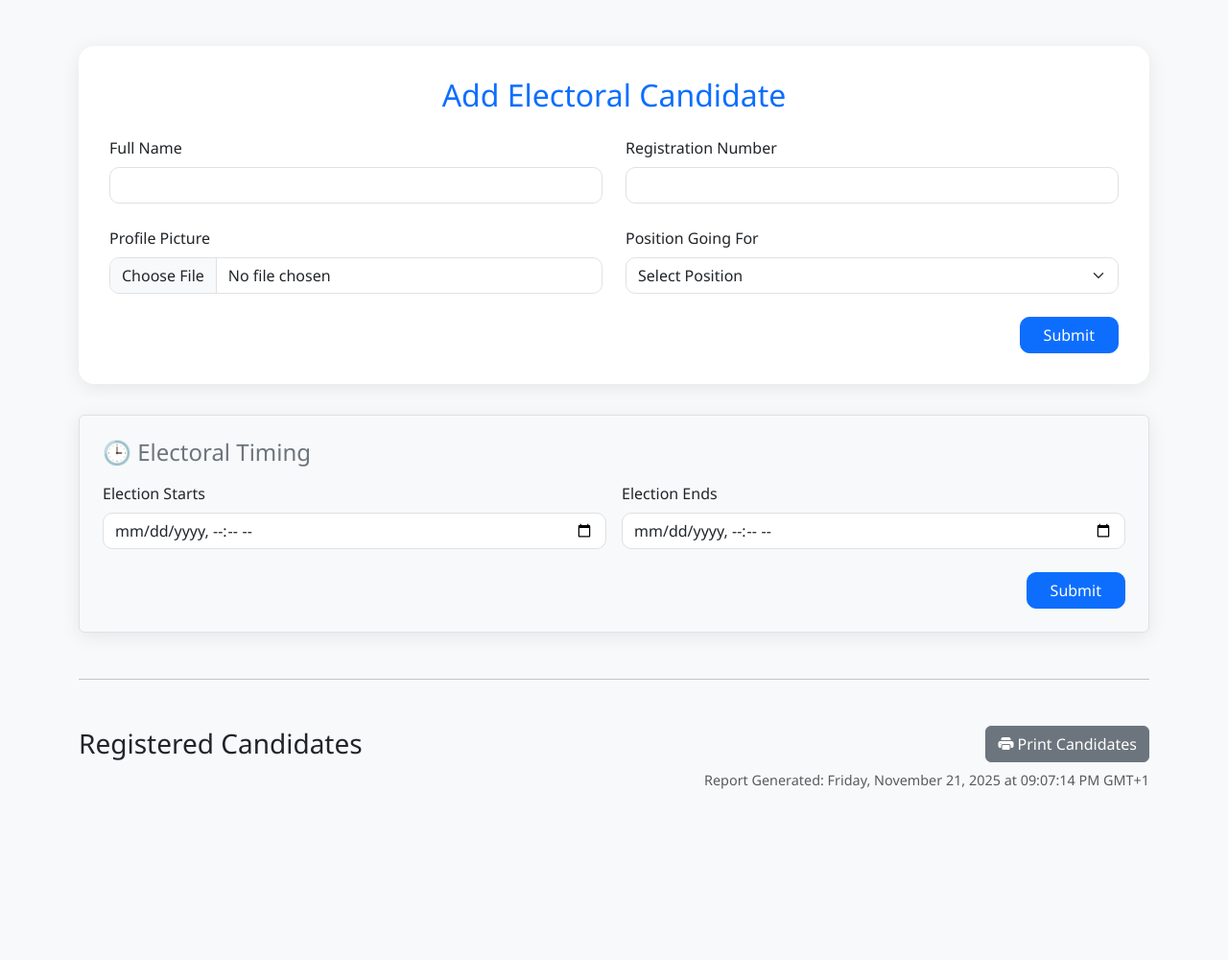
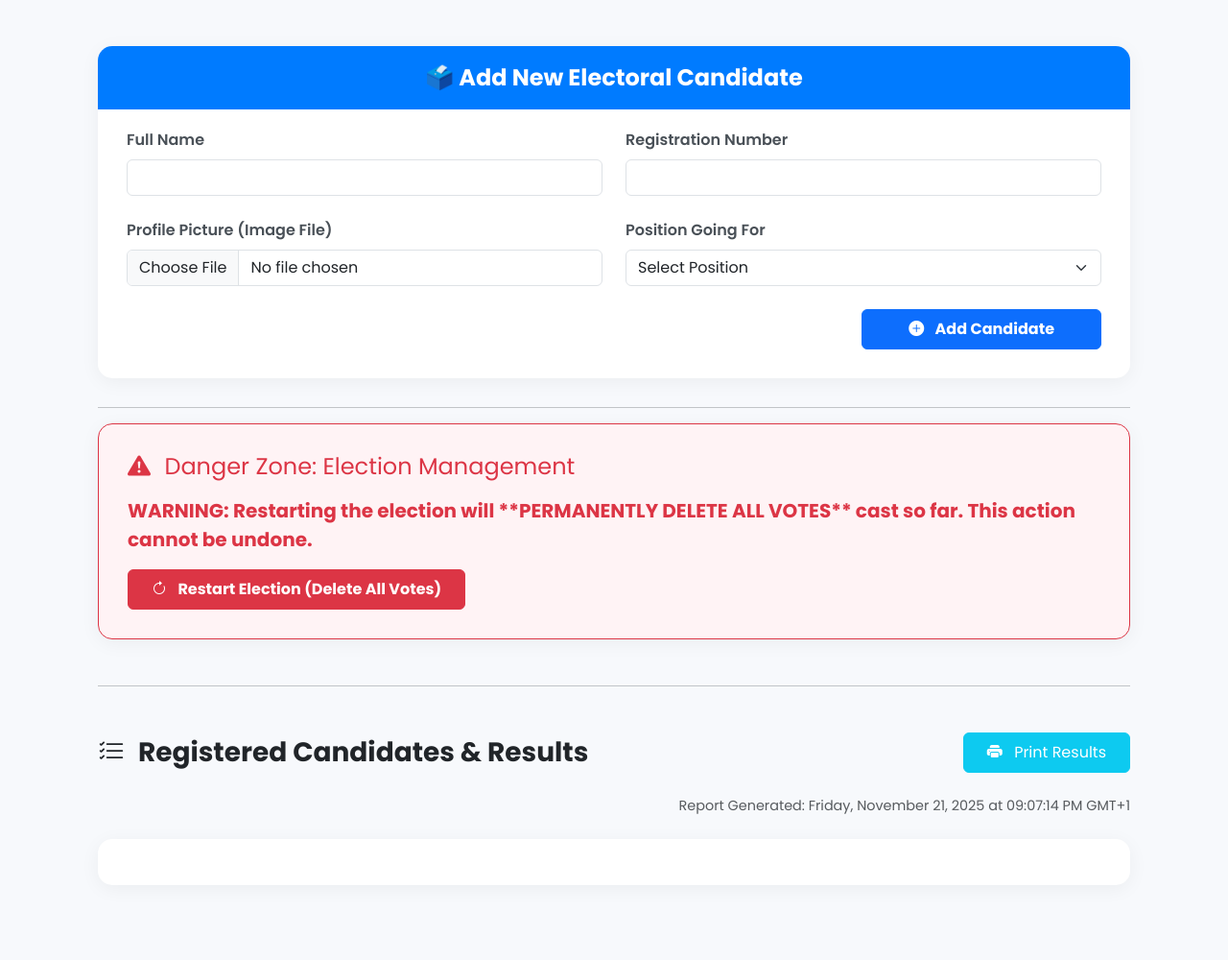
Before and after one commit to chibuike2003/palgunn, a Flask app: page /admin_addcandidate in a window 1280 px wide. Shown: the whole page at 96% size. Before the commit the page ends 822 px from the top, so only its background shows below. Run offline with Flask 3, Linux system fonts and the light colour scheme; the visitor is signed in with stand-in values (Sample User, id 1); data that the repository does not hold is empty.

Commit message:
Update admin_addcandidates.html

```diff
--- a/templates/admin_addcandidates.html
+++ b/templates/admin_addcandidates.html
@@ -3,83 +3,95 @@
 <head>
     <meta charset="UTF-8" />
     <meta name="viewport" content="width=device-width, initial-scale=1.0"/>
-    <title>Add Electoral Candidates</title>
+    <title>Manage Electoral Candidates</title>
     <link href="https://cdn.jsdelivr.net/npm/bootstrap@5.3.3/dist/css/bootstrap.min.css" rel="stylesheet" />
+    <link href="https://cdn.jsdelivr.net/npm/bootstrap-icons@1.11.3/font/bootstrap-icons.min.css" rel="stylesheet">
+    <link href="https://fonts.googleapis.com/css2?family=Poppins:wght@400;600;700&display=swap" rel="stylesheet">
+
     <style>
+        /* Custom Styles for a beautiful, modern look */
         body {
-            background: #f8f9fa;
-            font-family: 'Segoe UI', Tahoma, Geneva, Verdana, sans-serif;
+            background-color: #f7f9fc; /* Light background for contrast */
+            font-family: 'Poppins', sans-serif;
         }
-        .dashboard-card {
-            border-radius: 16px;
-            box-shadow: 0 4px 20px rgba(0, 0, 0, 0.08);
-            background: #fff;
-            padding: 2rem;
-            margin-bottom: 2rem; /* Added margin for separation */
+
+        .container {
+            max-width: 1100px;
         }
-        .form-control, .form-select {
-            border-radius: 10px;
+
+        /* Styling for the main sections/cards */
+        .admin-card {
+            background: #ffffff;
+            border: none;
+            border-radius: 15px;
+            padding: 30px;
+            box-shadow: 0 4px 20px rgba(0, 0, 0, 0.05); /* Soft shadow */
+            margin-bottom: 30px;
         }
-        .btn-primary {
-            border-radius: 10px;
+
+        .card-header-primary {
+            background-color: #007bff; /* Primary blue for header */
+            color: white;
+            padding: 15px 30px;
+            margin: -30px -30px 20px -30px; /* Pull header into padding area */
+            border-top-left-radius: 15px;
+            border-top-right-radius: 15px;
+            font-weight: 700;
+            font-size: 1.5rem;
+            text-align: center;
+        }
+
+        /* Candidate Card Styling */
+        .candidate-card {
+            background-color: #ffffff;
+            border-left: 5px solid #007bff; /* Blue accent bar */
+            border-radius: 8px;
+            padding: 15px;
+            transition: all 0.3s ease;
+            box-shadow: 0 2px 8px rgba(0, 0, 0, 0.05);
+        }
+
+        .candidate-card:hover {
+            transform: translateY(-3px);
+            box-shadow: 0 4px 12px rgba(0, 0, 0, 0.1);
+        }
+
+        .candidate-img {
+            width: 80px;
+            height: 80px;
+            object-fit: cover;
+            border-radius: 50%; /* Circular image */
+            border: 3px solid #007bff;
+        }
+
+        .candidate-card h5 {
+            color: #343a40;
+            font-weight: 600;
+        }
+
+        .candidate-card h5:last-child {
+            color: #28a745; /* Green for vote count */
+            font-weight: 700;
+            margin-top: 5px;
+        }
+
+        .form-label {
+            font-weight: 600;
+            color: #495057;
+        }
+
+        /* Print Styles */
+        @media print {
+            .no-print {
+                display: none !important;
+            }
+            body {
+                background-color: white;
             }
             .candidate-card {
-            border: 1px solid #dee2e6;
-            border-radius: 12px;
-            padding: 1rem;
-            background: #ffffff;
-        }
-        .candidate-img {
-            height: 80px;
-            width: 80px;
-            object-fit: cover;
-            border-radius: 50%;
-        }
-
-        /* Styles for flashed messages using Bootstrap classes */
-        .alert {
-            margin-top: 1rem;
-            margin-bottom: 1rem;
-        }
-
-        /* --- Print Specific Styles --- */
-        @media print {
-            body {
-                background: none; /* No background on print */
-                color: #000; /* Ensure text is black */
-            }
-            .dashboard-card {
-                box-shadow: none; /* Remove shadows for print */
-                border: none; /* Remove borders if not needed for print */
-                padding: 0; /* Adjust padding for print */
-                margin-bottom: 0;
-            }
-            .no-print {
-                display: none !important; /* Hide elements you don't want to print */
-            }
-            h1, h2, h3, h4, h5, h6 {
-                color: #000 !important; /* Ensure headings are black */
-            }
-            /* Optional: Adjust layout for better printing, e.g., remove columns */
-            .row.g-4 {
-                display: block !important;
-            }
-            .col-md-4 {
-                width: 100% !important;
-                float: none !important;
-                margin-bottom: 15px; /* Add some spacing between candidate cards */
-            }
-            .candidate-card {
-                border: 1px solid #ccc; /* Add a subtle border for each candidate */
-            }
-            /* Ensure the date/time is visible when printing */
-            #currentDateTime {
-                display: block !important; /* Override no-print if it was accidentally applied */
-                margin-top: 15px;
-                margin-bottom: 15px;
-                text-align: right; /* Align right on print as well */
-                font-size: 0.9em;
-                color: #555;
+                border: 1px solid #ccc !important;
+                border-left: 5px solid #007bff !important;
+                box-shadow: none;
             }
         }
     </style>
@@ -87,22 +99,27 @@
 <body>
 
 <div class="container py-5">
-        <div class="dashboard-card no-print">
-            <h2 class="mb-4 text-center text-primary">Add Electoral Candidate</h2>
-            <form action="" method="POST" enctype="multipart/form-data">
 
-                <div class="row g-4">
+    {# --- 1. Add Electoral Candidate Form --- #}
+    <div class="admin-card no-print">
+        <div class="card-header-primary">
+            🗳️ Add New Electoral Candidate
+        </div>
+        <form action="{{ url_for('add_candidate') }}" method="POST" enctype="multipart/form-data">
+
+            {# Flash Messages #}
             {% with messages = get_flashed_messages(with_categories=true) %}
             {% if messages %}
                 {% for category, message in messages %}
                     <div class="alert alert-{{ category }} alert-dismissible fade show" role="alert">
-                                {{ message }}
+                        {{ message|safe }}
                         <button type="button" class="btn-close" data-bs-dismiss="alert" aria-label="Close"></button>
                     </div>
                 {% endfor %}
             {% endif %}
             {% endwith %}
 
+            <div class="row g-4">
                 <div class="col-md-6">
                     <label for="fullname" class="form-label">Full Name</label>
                     <input type="text" name="fullname" class="form-control" id="fullname" required>
@@ -112,101 +129,119 @@
                     <input type="text" name="regno" class="form-control" id="regno" required>
                 </div>
                 <div class="col-md-6">
-                        <label for="profile_pic" class="form-label">Profile Picture</label>
+                    <label for="profile_pic" class="form-label">Profile Picture (Image File)</label>
                     <input type="file" name="profile_pic" class="form-control" id="profile_pic" accept="image/*" required>
                 </div>
                 <div class="col-md-6">
                     <label for="position" class="form-label">Position Going For</label>
                     <select name="position" class="form-select" id="position" required>
-                            <option selected disabled>Select Position</option>
-                            <option name='president'>President</option>
-                            <option name='vice president'>Vice President</option>
-                            <option name='secretary general'>Secretary General</option>
-                            <option name='assistant secretary general'>Assistant Secretary General</option>
-                            <option name='financial secretary'>Financial Secretary</option>
-                            <option name='treasurer'>Treasurer</option>
-                            <option name='director of games'>Director Of Games</option>
-                             <option name='director of socials'>Director Of Socials</option>
-                            <option name='director of environment'>Director Of Environment</option>
-                             <option assistant director of environment>Assistant Director Of Environment</option>
-                            <option name='director of welfare'>Director Of Welfare</option>
-                             <option name='public relations officer'>Public Relation Officer (PRO)</option>
-
+                        <option value="" selected disabled>Select Position</option>
+                        <option value='President'>President</option>
+                        <option value='Vice President'>Vice President</option>
+                        <option value='Secretary General'>Secretary General</option>
+                        <option value='Assistant Secretary General'>Assistant Secretary General</option>
+                        <option value='Financial Secretary'>Financial Secretary</option>
+                        <option value='Treasurer'>Treasurer</option>
+                        <option value='Director of Games'>Director Of Games</option>
+                        <option value='Director of Socials'>Director Of Socials</option>
+                        <option value='Director of Environment'>Director Of Environment</option>
+                        <option value='Assistant Director of Environment'>Assistant Director Of Environment</option>
+                        <option value='Director of Welfare'>Director Of Welfare</option>
+                        <option value='Public Relations Officer'>Public Relation Officer (PRO)</option>
                     </select>
                 </div>
             </div>
             <div class="text-end mt-4">
-                    <button type="submit" class="btn btn-primary px-4">Submit</button>
+                <button type="submit" class="btn btn-primary px-5 py-2 fw-bold">
+                    <i class="bi bi-plus-circle-fill me-2"></i> Add Candidate
+                </button>
             </div>
         </form>
     </div>
 
-        <div class="dashboard-card mb-5 p-4 border rounded bg-light no-print">
-            <h4 class="text-secondary mb-3">🕒 Electoral Timing</h4>
-            <div class="row g-3">
-                <div class="col-md-6">
-                    <label for="election_start" class="form-label">Election Starts</label>
-                    <input type="datetime-local" class="form-control" id="election_start" name="election_start">
-                </div>
-                <div class="col-md-6">
-                    <label for="election_end" class="form-label">Election Ends</label>
-                    <input type="datetime-local" class="form-control" id="election_end" name="election_end">
-                </div>
-            </div>
-            <div class="text-end mt-4">
-                <button type="submit" class="btn btn-primary px-4">Submit</button>
-            </div>
+    <hr class="no-print" />
+
+    {# --- 3. Election Management / Restart Warning --- #}
+    <div class="admin-card" style="background-color: #fff3f5; border: 1px solid #dc3545;">
+        <h4 class="text-danger mb-3"><i class="bi bi-exclamation-triangle-fill me-2"></i> Danger Zone: Election Management</h4>
+        <p class="text-danger lead fw-bold">
+            WARNING: Restarting the election will **PERMANENTLY DELETE ALL VOTES** cast so far. This action cannot be undone.
+        </p>
+        <form action="{{ url_for('restart_election') }}" method="POST" onsubmit="return confirm('Are you absolutely sure you want to restart the election? All votes will be deleted.');">
+            <button type="submit" class="btn btn-danger px-4 py-2 fw-bold">
+                <i class="bi bi-arrow-clockwise me-2"></i> Restart Election (Delete All Votes)
+            </button>
+        </form>
     </div>
 
     <hr class="my-5 no-print" />
 
-        <div class="d-flex justify-content-between align-items-center mb-2">
-            <h3 class="text-center mb-0">Registered Candidates</h3>
-            <button onclick="window.print()" class="btn btn-secondary no-print">
-                <i class="bi bi-printer-fill"></i> Print Candidates
+    {# --- 4. Registered Candidates List --- #}
+    <div class="d-flex justify-content-between align-items-center mb-4">
+        <h3 class="mb-0 text-dark fw-bold"><i class="bi bi-list-check me-2"></i> Registered Candidates & Results</h3>
+        <button onclick="window.print()" class="btn btn-info text-white no-print px-4 py-2">
+            <i class="bi bi-printer-fill me-2"></i> Print Results
         </button>
     </div>
     <div id="currentDateTime" class="text-end text-muted mb-4" style="font-size: 0.9em;"></div>
 
+    <div class="admin-card p-4">
+        {% for position, candidates in candidates_by_position.items() %}
+            <h4 class="mt-4 mb-3 text-secondary border-bottom pb-2">
+                <i class="bi bi-dot"></i> {{ position|upper }}
+            </h4>
 
-        {% for position, candidates in candidates_by_position.items() %}
-            <h4 class="mt-5 mb-3">{{ position }}</h4>
+            {% if candidates %}
                 <div class="row g-4">
                     {% for candidate in candidates %}
-                    <div class="col-md-4">
+                        <div class="col-lg-6">
                             <div class="candidate-card d-flex align-items-center gap-3">
                                 <img src="{{ url_for('static', filename='uploads/' + candidate.profile_pic) }}" alt="Profile Picture" class="candidate-img">
-                            <div>
+                                <div class="flex-grow-1">
                                     <h5 class="mb-1">{{ candidate.fullname }}</h5>
-                                <p class="mb-0">Reg No: {{ candidate.regno }}</p>
-                                <small class="text-muted">Position: {{ candidate.position }}</small>
-                                <h5>Numder Of Votes: {{ candidate.vote_count }}</h5>
+                                    <p class="mb-0 text-muted" style="font-size: 0.9em;">Reg No: {{ candidate.regno }}</p>
+                                    <small class="text-secondary fw-bold">Position: {{ candidate.position }}</small>
+                                    <h5 class="mt-1">Votes: {{ candidate.vote_count }}</h5>
+
+                                    <div class="mt-2 no-print">
+                                        <a href="{{ url_for('edit_candidate', candidate_id=candidate.id) }}" class="btn btn-sm btn-outline-info me-2">
+                                            <i class="bi bi-pencil-square"></i> Edit
+                                        </a>
+                                        <form action="{{ url_for('delete_candidate', candidate_id=candidate.id) }}" method="POST" style="display:inline;" onsubmit="return confirm('Are you sure you want to delete {{ candidate.fullname }}?');">
+                                            <button type="submit" class="btn btn-sm btn-outline-danger">
+                                                <i class="bi bi-trash"></i> Delete
+                                            </button>
+                                        </form>
+                                    </div>
                                 </div>
                             </div>
                         </div>
                     {% endfor %}
                 </div>
+            {% else %}
+                <p class="text-muted fst-italic">No candidates registered for {{ position }}.</p>
+            {% endif %}
         {% endfor %}
     </div>
 
+</div>
+
 <script src="https://cdn.jsdelivr.net/npm/bootstrap@5.3.3/dist/js/bootstrap.bundle.min.js"></script>
-    <link href="https://cdn.jsdelivr.net/npm/bootstrap-icons@1.11.3/font/bootstrap-icons.min.css" rel="stylesheet">
 
 <script>
     function updateDateTime() {
         const now = new Date();
-            // Options for formatting date and time specifically for Lagos (WAT)
         const options = {
-                weekday: 'long', // e.g., Monday
+            weekday: 'long',
             year: 'numeric',
             month: 'long',
             day: 'numeric',
             hour: '2-digit',
             minute: '2-digit',
             second: '2-digit',
-                hour12: true, // Use AM/PM
-                timeZone: 'Africa/Lagos', // Specify Lagos time zone
-                timeZoneName: 'short' // e.g., WAT
+            hour12: true,
+            timeZone: 'Africa/Lagos',
+            timeZoneName: 'short'
         };
 
         const formatter = new Intl.DateTimeFormat('en-US', options);
```
Lines whose indentation alone changed are shown as unchanged.
